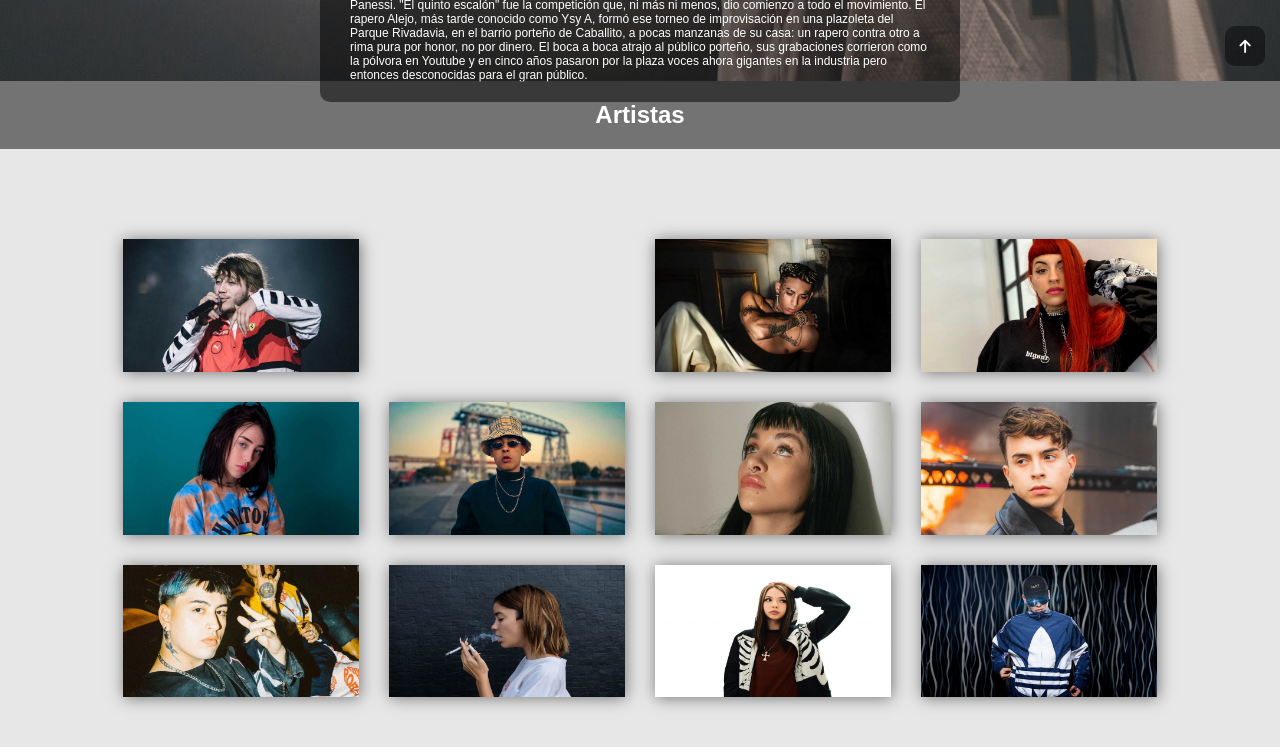
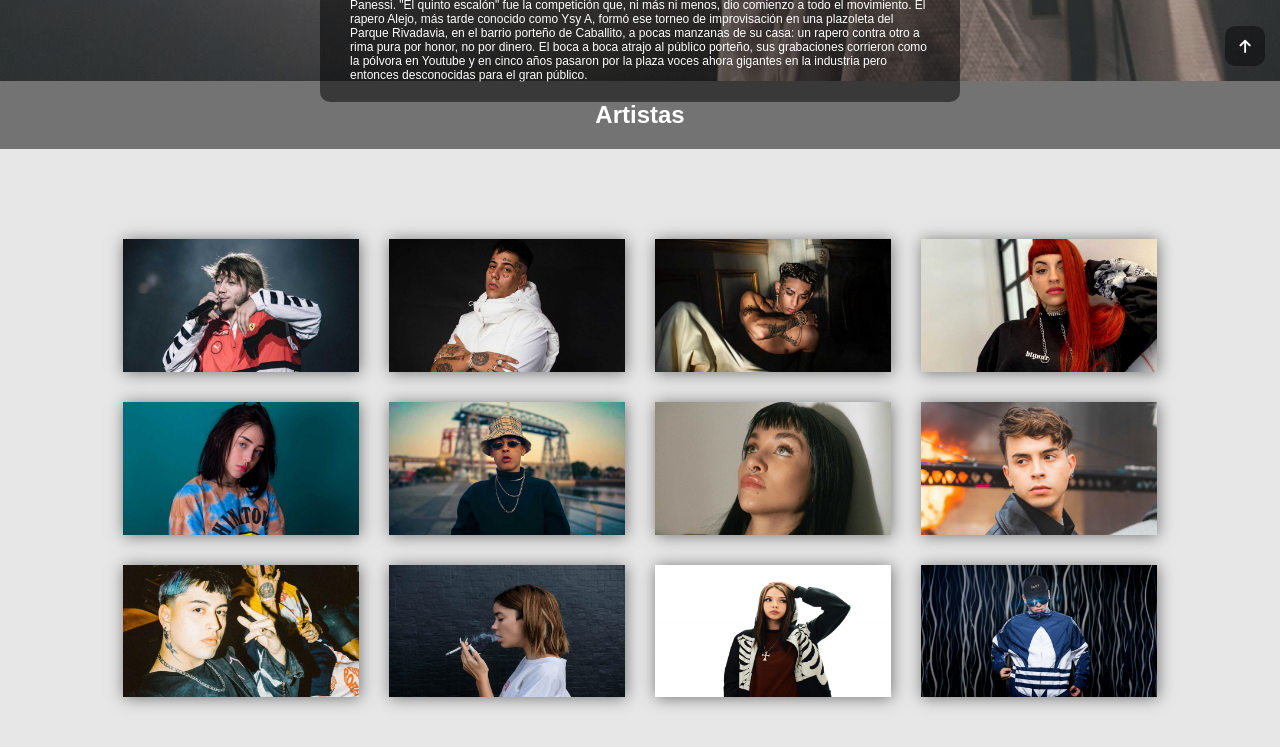
Before and after one commit to adrianhdez2/trap, a plain HTML site: page index.html in a window 1280 px wide. Shown: the part 719-1466 px from the top of the page. Drawn offline with Linux system fonts and the light colour scheme.

Commit message:
Update index.html

```diff
--- a/index.html
+++ b/index.html
@@ -55,7 +55,7 @@
                     </div>
                 </div>
                 <div class="album">
-                    <img src="img/DUKI2.jpeg" alt="">
+                    <img src="img/DUKI2.jpg" alt="">
                     <div class="detalles">
                         <a href="https://www.youtube.com/channel/UCJUYcEdvnYFGajHBW0Nao3w" target="_blank" rel="noopener noreferrer" class="link">
                             <h2>DUKI</h2>
```
